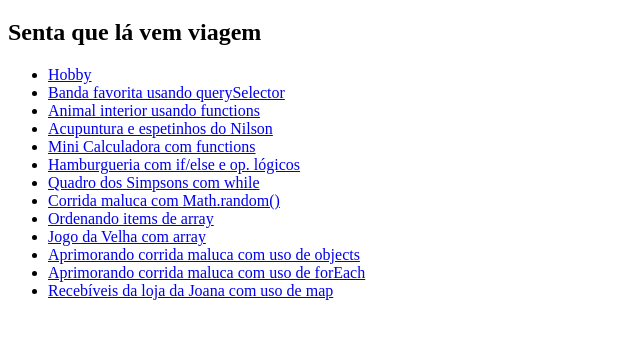
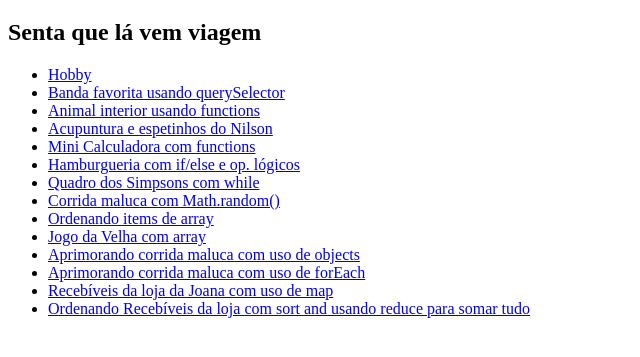
Before and after one commit to hugo-paiva/javascript, a plain HTML site: page index.html in a window 1280 px wide. Shown: the part 61-418 px from the top of the page, without its empty margins (0-640 px from the left). Drawn offline with Linux system fonts and the light colour scheme.

Commit message:
updating list

```diff
--- a/index.html
+++ b/index.html
@@ -51,6 +51,9 @@
         <li>
             <a href="sexta-10-dez-loja/index.html">Recebíveis da loja da Joana com uso de map</a>
         </li>
+        <li>
+            <a href="segunda-13-dez-loja-reduce/index.html">Ordenando Recebíveis da loja com sort and usando reduce para somar tudo</a>
+        </li>
     </ul>
 </body>
 
```
